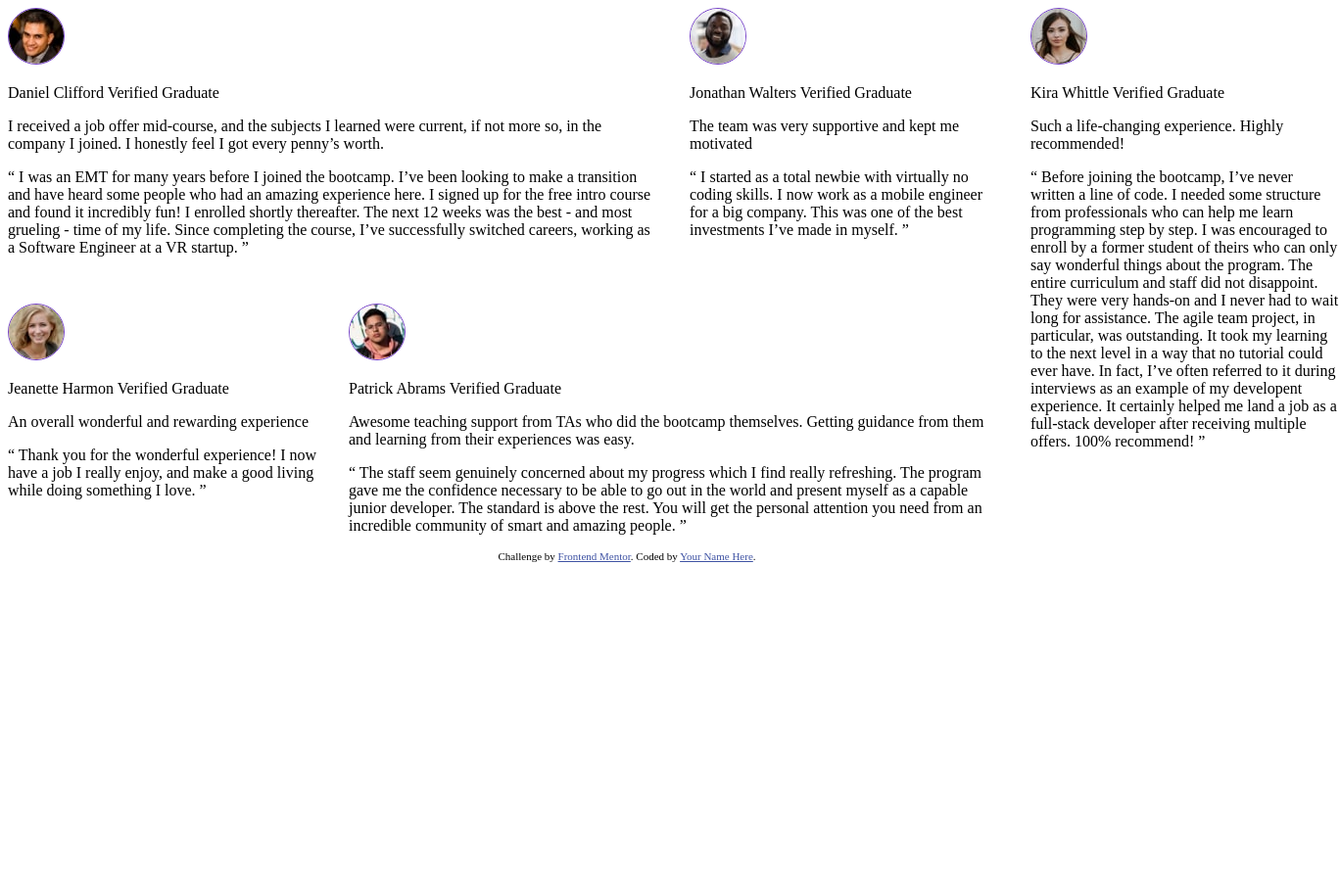
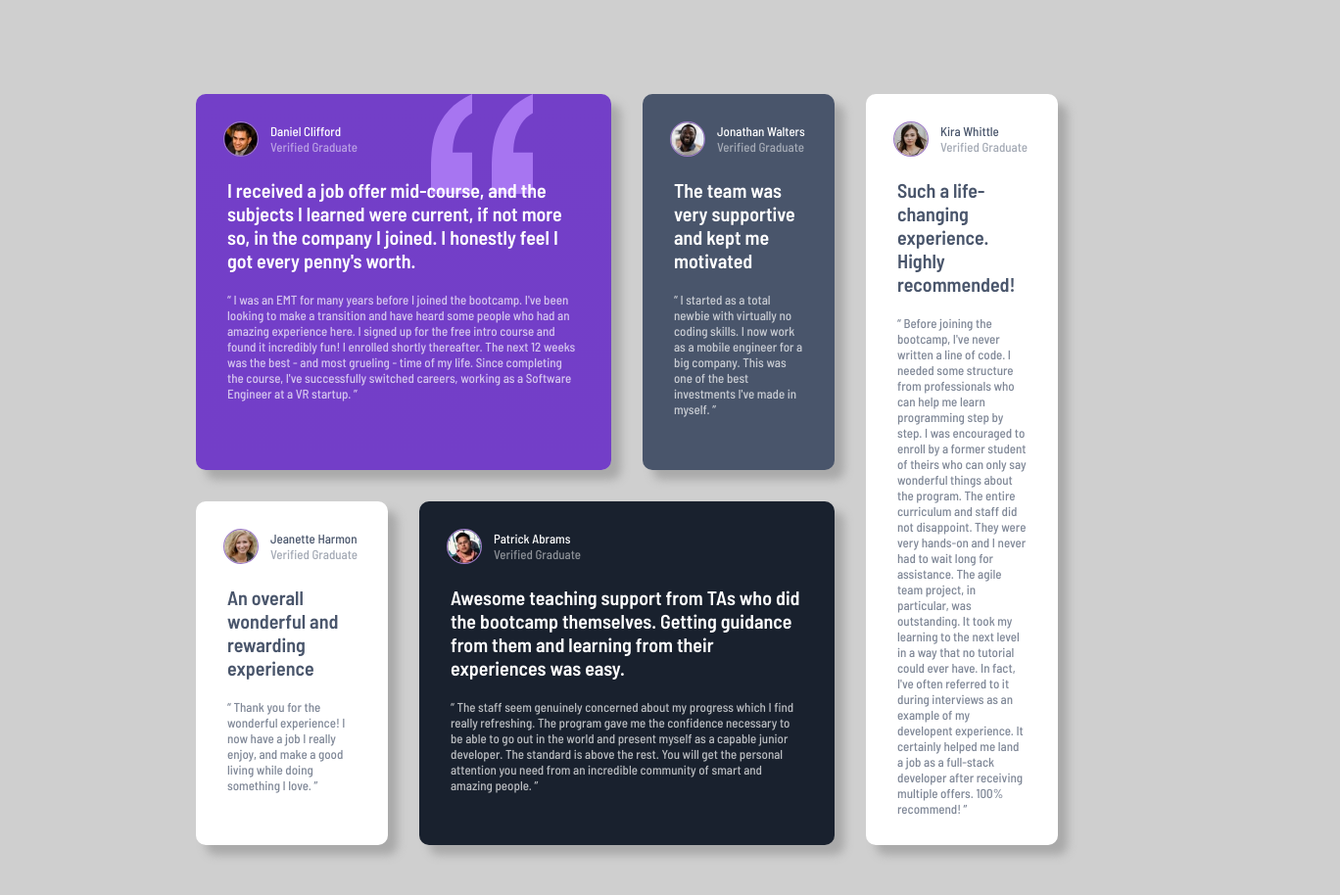
Before and after one commit to aryan-upa/testimonials-grid-section-main, a plain HTML site: page index.html in a window 1280 px wide. Shown: the whole page at 98% size, 1368 px wide, since content can reach past the window. Before the commit the page ends 800 px from the top, so only its background shows below. Drawn offline with Linux system fonts and the light colour scheme.

Commit message:
Completed the FrontPage

```diff
--- a/index.html
+++ b/index.html
@@ -11,49 +11,63 @@
 </head>
 <body>
   <div class="container">
-    <div class="box">
+    <div class="box box1">
+      <img class="quotation-image" src="images/bg-pattern-quotation.svg" alt="quotation">
+      <div class="img-name">
         <img src="images/image-daniel.jpg">
         <p class="title">
-        <span class="name">Daniel Clifford</span>
+          <span class="name">Daniel Clifford</span> <br>
           <span class="ver-grad">Verified Graduate</span>
         </p>
+      </div>
 
+      <div class="text">
         <p class="head">
           I received a job offer mid-course, and the subjects I learned were current, if not more so,
-        in the company I joined. I honestly feel I got every penny’s worth.
+          in the company I joined. I honestly feel I got every penny's worth.
         </p>
 
         <p class="said">
-        “ I was an EMT for many years before I joined the bootcamp. I’ve been looking to make a
+          “ I was an EMT for many years before I joined the bootcamp. I've been looking to make a
           transition and have heard some people who had an amazing experience here. I signed up
           for the free intro course and found it incredibly fun! I enrolled shortly thereafter.
           The next 12 weeks was the best - and most grueling - time of my life. Since completing
-        the course, I’ve successfully switched careers, working as a Software Engineer at a VR startup. ”
+          the course, I've successfully switched careers, working as a Software Engineer at a VR startup. ”
         </p>
       </div>
-    <div class="box">
+    </div>
+
+    <div class="box box2">
+      <div class="img-name">
         <img src="images/image-jonathan.jpg">
         <p class="title">
-        <span class="name">Jonathan Walters</span>
+          <span class="name">Jonathan Walters</span> <br>
           <span class="ver-grad">Verified Graduate</span>
         </p>
+      </div>
 
+      <div class="text">
         <p class="head">
           The team was very supportive and kept me motivated
         </p>
 
         <p class="said">
           “ I started as a total newbie with virtually no coding skills. I now work as a mobile engineer
-        for a big company. This was one of the best investments I’ve made in myself. ”
+          for a big company. This was one of the best investments I've made in myself. ”
         </p>
       </div>
-    <div class="box">
+    </div>
+
+    <div class="box box3">
+      <div class="img-name">
         <img src="images/image-jeanette.jpg">
         <p class="title">
-        <span class="name">Jeanette Harmon</span>
+          <span class="name">Jeanette Harmon</span> <br>
           <span class="ver-grad">Verified Graduate</span>
         </p>
+      </div>
 
+      <div class="text">
         <p class="head">
           An overall wonderful and rewarding experience
         </p>
@@ -63,13 +77,18 @@
           while doing something I love. ”
         </p>
       </div>
-    <div class="box">
+    </div>
+
+    <div class="box box4">
+      <div class="img-name">
         <img src="images/image-patrick.jpg">
         <p class="title">
-        <span class="name">Patrick Abrams</span>
+          <span class="name">Patrick Abrams</span> <br>
           <span class="ver-grad">Verified Graduate</span>
         </p>
+      </div>
 
+      <div class="text">
         <p class="head">
           Awesome teaching support from TAs who did the bootcamp themselves. Getting guidance from them and
           learning from their experiences was easy.
@@ -82,32 +101,34 @@
           an incredible community of smart and amazing people. ”
         </p>
       </div>
-    <div class="box">
+    </div>
+
+    <div class="box box5">
+      <div class="img-name">
         <img src="images/image-kira.jpg">
         <p class="title">
-        <span class="name">Kira Whittle</span>
+          <span class="name">Kira Whittle</span> <br>
           <span class="ver-grad">Verified Graduate</span>
         </p>
+      </div>
 
+      <div class="text">
         <p class="head">
           Such a life-changing experience. Highly recommended!
         </p>
 
         <p class="said">
-        “ Before joining the bootcamp, I’ve never written a line of code. I needed some structure from
+          “ Before joining the bootcamp, I've never written a line of code. I needed some structure from
           professionals who can help me learn programming step by step. I was encouraged to enroll by a former
           student of theirs who can only say wonderful things about the program. The entire curriculum and staff
           did not disappoint. They were very hands-on and I never had to wait long for assistance. The agile team
           project, in particular, was outstanding. It took my learning to the next level in a way that no tutorial
-        could ever have. In fact, I’ve often referred to it during interviews as an example of my developent
+          could ever have. In fact, I've often referred to it during interviews as an example of my developent
           experience. It certainly helped me land a job as a full-stack developer after receiving multiple offers.
           100% recommend! ”
         </p>
       </div>
     </div>
-  <div class="attribution">
-    Challenge by <a href="https://www.frontendmentor.io?ref=challenge" target="_blank">Frontend Mentor</a>.
-    Coded by <a href="#">Your Name Here</a>.
   </div>
 </body>
 </html>
--- a/style.css
+++ b/style.css
@@ -1,18 +1,66 @@
-.attribution {
-    font-size: 11px;
-    text-align: center;
-}
+@import url('https://fonts.googleapis.com/css2?family=Barlow+Semi+Condensed:wght@500;600&family=Righteous&display=swap');
 
-.attribution a {
-    color: hsl(228, 45%, 44%);
+body {
+    background-color: hsl(0, 0%, 81%);
 }
 
 .container {
-    margin: 0 auto;
+    margin: 6rem 15rem 5rem;
     display: grid;
+    gap: 2rem 2rem;
     grid-template-columns: repeat(4, calc(100%/4));
-    /* grid-template-rows: repeat(2); */
-    gap: 2rem 2rem;
+    justify-content: center;
+    align-items: stretch;
+}
+
+.box {
+    font-family: 'Barlow Semi Condensed', 'Lucida Sans';
+    color: white;
+    font-size: 13px;
+    padding: 1rem;
+    box-shadow: 10px 10px 10px darkgrey;
+}
+
+.img-name {
+    display: grid;
+    justify-content: left;
+}
+
+.img-name > p {
+    margin: auto 0;
+    grid-column-start: 2;
+    grid-column-end: 3;
+}
+
+.img-name > img {
+    grid-column-start: 1;
+    grid-column-end: 2;
+
+    border: 2px solid rgb(156,122,198);
+    border-radius: 50%;
+    scale: 0.6;
+}
+
+.ver-grad {
+    opacity: 50%;
+}
+
+.text {
+    position: relative;
+    background: transparent;
+    padding: 0 1rem;
+    z-index: 1;
+}
+
+.head {
+    margin-top: 10px;
+    font-size: 20px;
+    font-weight: 600;
+}
+
+.said {
+    font-size: 13px;
+    opacity: 70%;
 }
 
 .box:nth-of-type(1) {
@@ -32,11 +80,82 @@
     grid-row-end: 3;
 }
 
+.quotation-image {
+    position: absolute;
+    right: 5rem;
+    top: 0;
+    z-index: 1;
+}
+
 .box1 {
+    position: relative;
+    background-image: linear-gradient(rgb(115,63,200), rgb(115,62,200));
+    border-radius: 10px;
+}
+
+.box2 {
+    background-color: rgb(73,85,107);
+    border-radius: 10px
+}
+
+.box3 {
+    background-color: white;
+    border-radius: 10px;
+    color: rgb(73,85,107);
+}
+
+.box4 {
+    background-color: hsl(219, 29%, 14%);
+    border-radius: 10px;
+}
+
+.box5 {
+    background-color: white;
+    border-radius: 10px;
+    color: rgb(73,85,107);
+}
+
+@media (max-width: 375px) {
+    .container {
+        display: grid;
+        grid-template-columns: 100%;
+        margin: 4rem 1rem;
+        gap: 1rem;
+    }
+
+    .box {
+        grid-column-start: 1;
+        grid-column-end: 2;
+    }
+
+    .box:nth-of-type(1) {
+        grid-row-start: 1;
+        grid-row-end: 2;
+    }
+
+    .box:nth-of-type(2) {
+        grid-row-start: 2;
+        grid-row-end: 3;
+    }
+
+    .box:nth-of-type(3) {
+        grid-row-start: 3;
+        grid-row-end: 4;
+    }
+
+    .box:nth-of-type(4) {
+        grid-row-start: 4;
+        grid-row-end: 5;
+    }
+
+    .box:nth-of-type(5) {
+        grid-row-start: 5;
+        grid-row-end: 6;
+    }
+
+    .box:nth-of-type(6) {
+        grid-row-start: 6;
+        grid-row-end: 7;
+    }
 
 }
-
-.box > img {
-    border: 1px solid hsl(263, 55%, 52%);
-    border-radius: 50%;
-}
```
Lines whose indentation alone changed are shown as unchanged.
